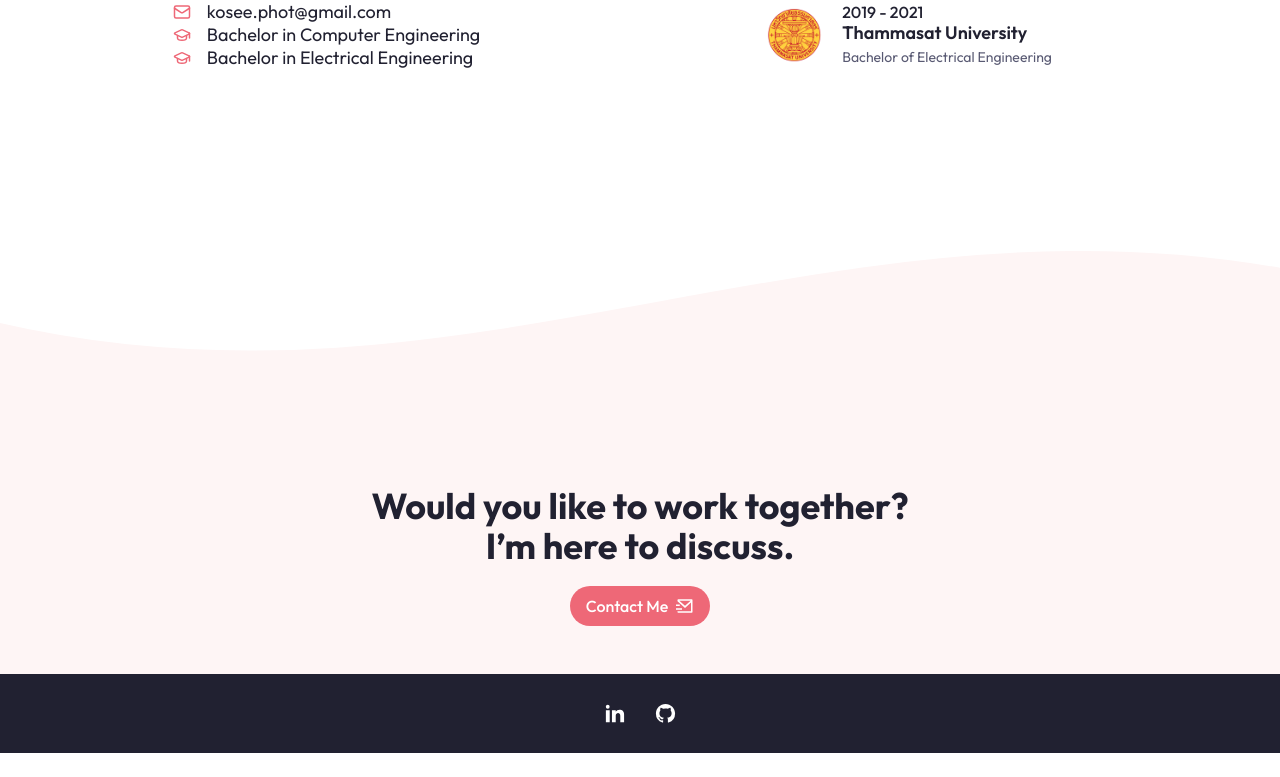
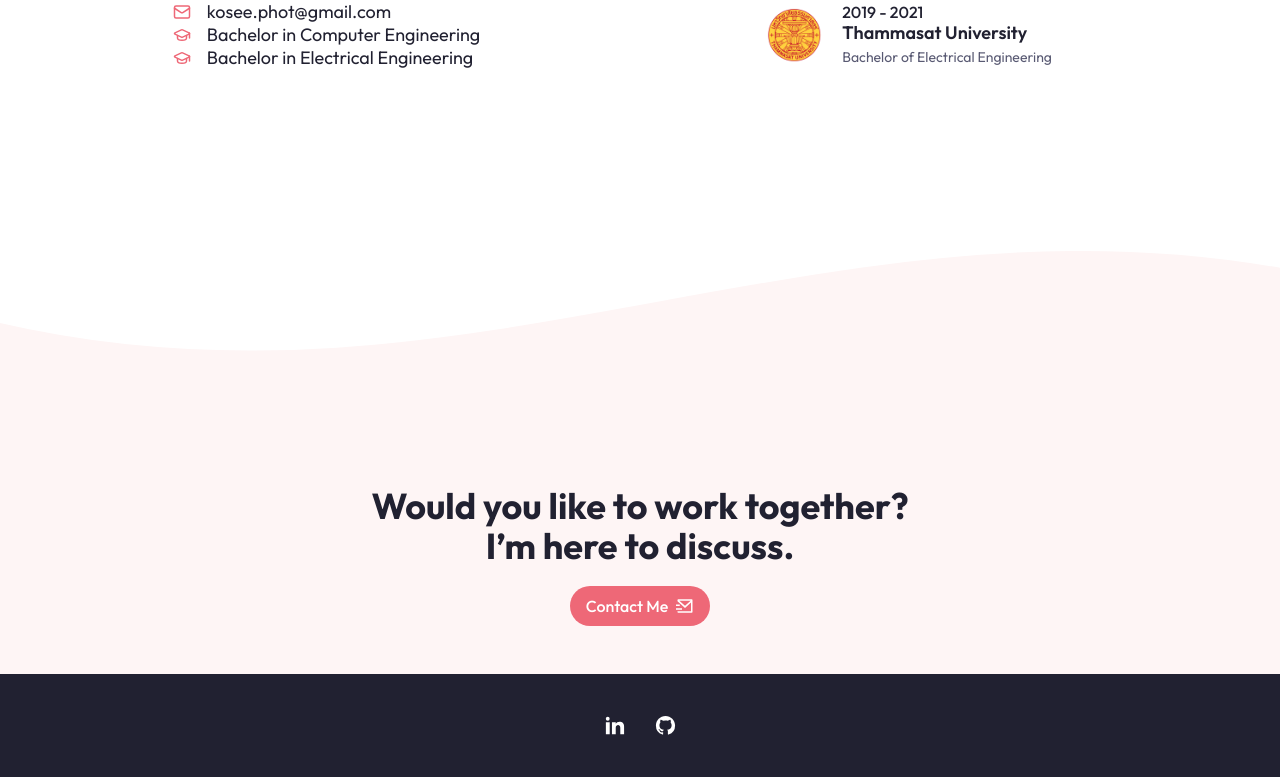
Before and after one commit to photkosee/next-portfolio, a Next.js app: page / in a window 1280 px wide. Shown: the part 1858-2635 px from the top of the page. Before the commit the page ends 2611 px from the top, so only its background shows below. Built offline with nearby package versions, Linux system fonts and the light colour scheme.

Commit message:
update: more padding in header & footer

```diff
--- a/components/footer/Footer.tsx
+++ b/components/footer/Footer.tsx
@@ -2,7 +2,7 @@ import Socials from "@/components/header/Socials";
 
 const Footer = () => {
   return (
-    <footer className="bg-secondary py-5 lg:py-7">
+    <footer className="bg-secondary py-7 lg:py-10">
       <div className="container flex justify-center">
         <Socials
           containerStyles="flex gap-x-7 mx-auto items-center"
--- a/components/header/Header.tsx
+++ b/components/header/Header.tsx
@@ -27,10 +27,8 @@ const Header = () => {
       className={`
       ${!top && path !== "/contact" && "bg-[#fef5f5]"}
       ${
-        top
-          ? "bg-white shadow-lg dark:bg-accent py-1"
-          : "py-2 dark:bg-transparent"
-      } sticky top-0 z-30 transition-all
+        top ? "bg-white shadow-lg dark:bg-accent" : "dark:bg-transparent"
+      } sticky py-2 top-0 z-30 transition-all
       `}
     >
       <div className="container">
```
